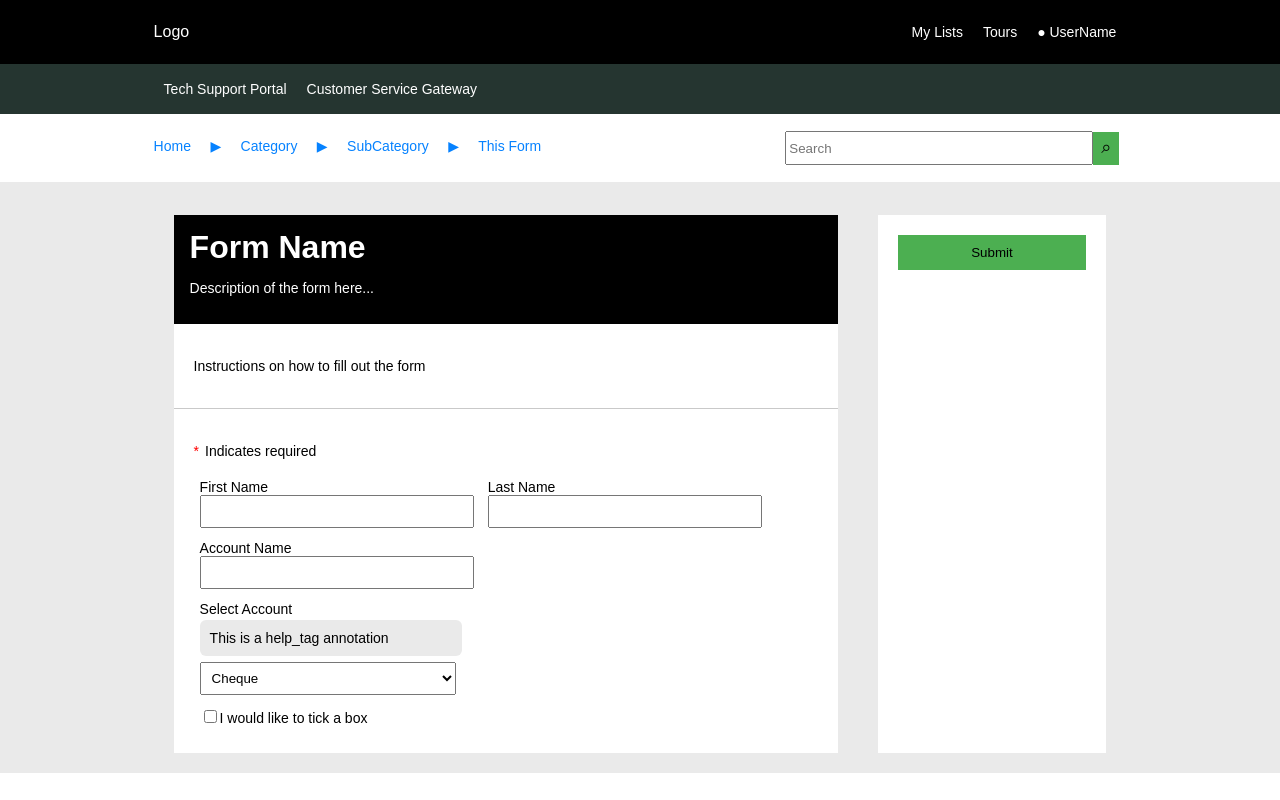
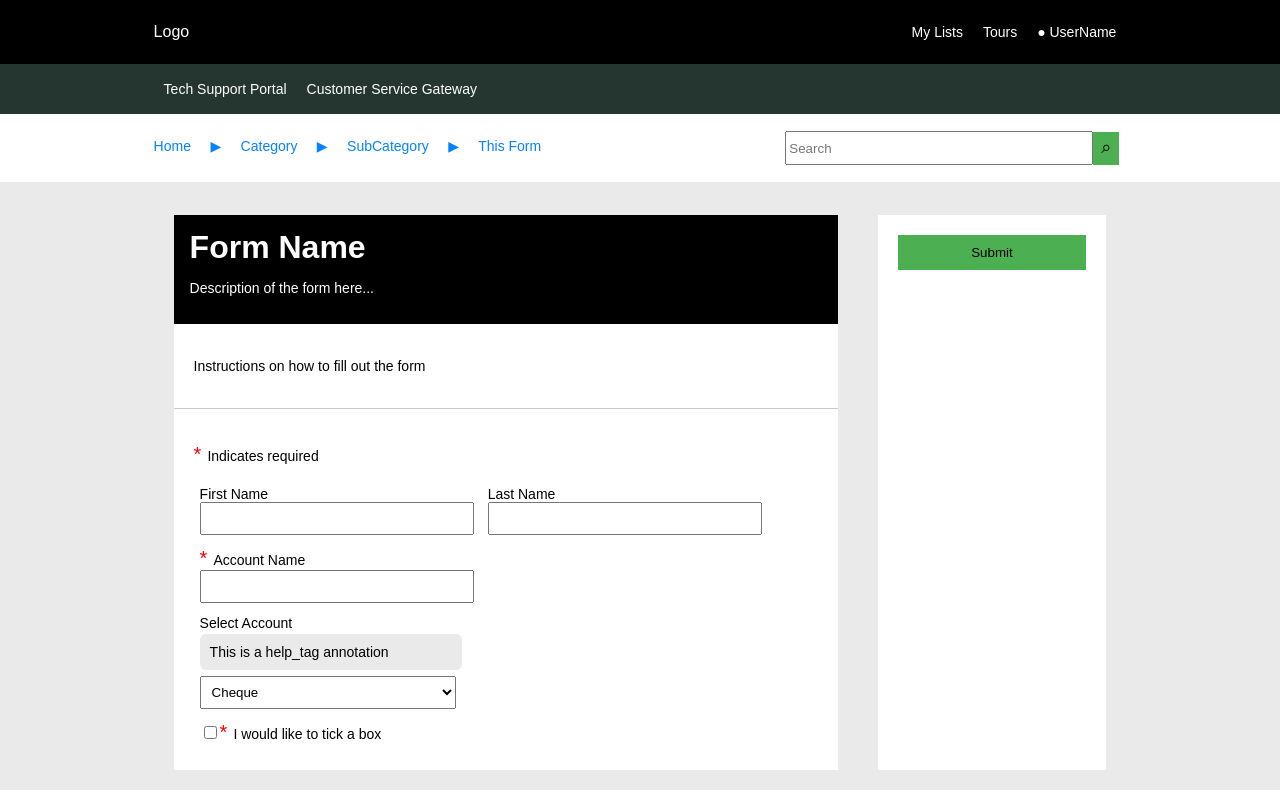
Before and after one commit to mattegan111/snrp-mocker, a JavaScript app: page / in a window 1280 px wide. Built offline with nearby package versions, Linux system fonts and the light colour scheme; the HTML template or start-up script is replaced by a standard one.

Commit message:
Add asterisk for required fields

```diff
--- a/src/App.css
+++ b/src/App.css
@@ -119,6 +119,7 @@ p {
   content: "*";
   color: red;
   margin-right: 6px;
+  font-size: 20px;
 }
 
 .field-container {
--- a/src/App.js
+++ b/src/App.js
@@ -92,6 +92,7 @@ function Fields({fields})  {
 
 function Field({field}) {
   const fieldClass = field.type_specifications.variable_width === '100%' ? 'full-width' : 'half-width';
+  const isRequired = field.mandatory;
 
 
   // Handle for CheckBox as the template below doesn't suit the required layout for this type
@@ -99,7 +100,7 @@ function Field({field}) {
     return (
       <div className={`field-container ${fieldClass}`}>
         <input type='checkbox'/>
-        <p className='p-label'>{field.question.name}</p>
+        <p className={`p-label ${isRequired? 'required' : null}`}>{field.question.name}</p>
       </div>
 
     );
@@ -107,7 +108,7 @@ function Field({field}) {
 
   return (
     <div className={`field-container ${fieldClass}`}>
-      <label className='field-label'>
+      <label className={`field-label ${isRequired? 'required' : null}`}>
         {field.question.name}
         {field.annotation.show_help ?
             <p className='help-tag'>{field.annotation.help_tag}</p> : null
--- a/src/data.js
+++ b/src/data.js
@@ -60,7 +60,7 @@ export const fields = [
         map_to_field: false,
         field: '', // Which field to map to
         type: 'Single Line Text',
-        mandatory: false,
+        mandatory: true,
         active: true,
 
         question: {
@@ -88,7 +88,7 @@ export const fields = [
         map_to_field: false,
         field: '', // Which field to map to
         type: 'Select Box',
-        mandatory: true,
+        mandatory: false,
         active: true,
 
         question: {
@@ -116,7 +116,7 @@ export const fields = [
         map_to_field: false,
         field: '', // Which field to map to
         type: 'CheckBox',
-        mandatory: false,
+        mandatory: true,
         active: true,
 
         question: {
```
